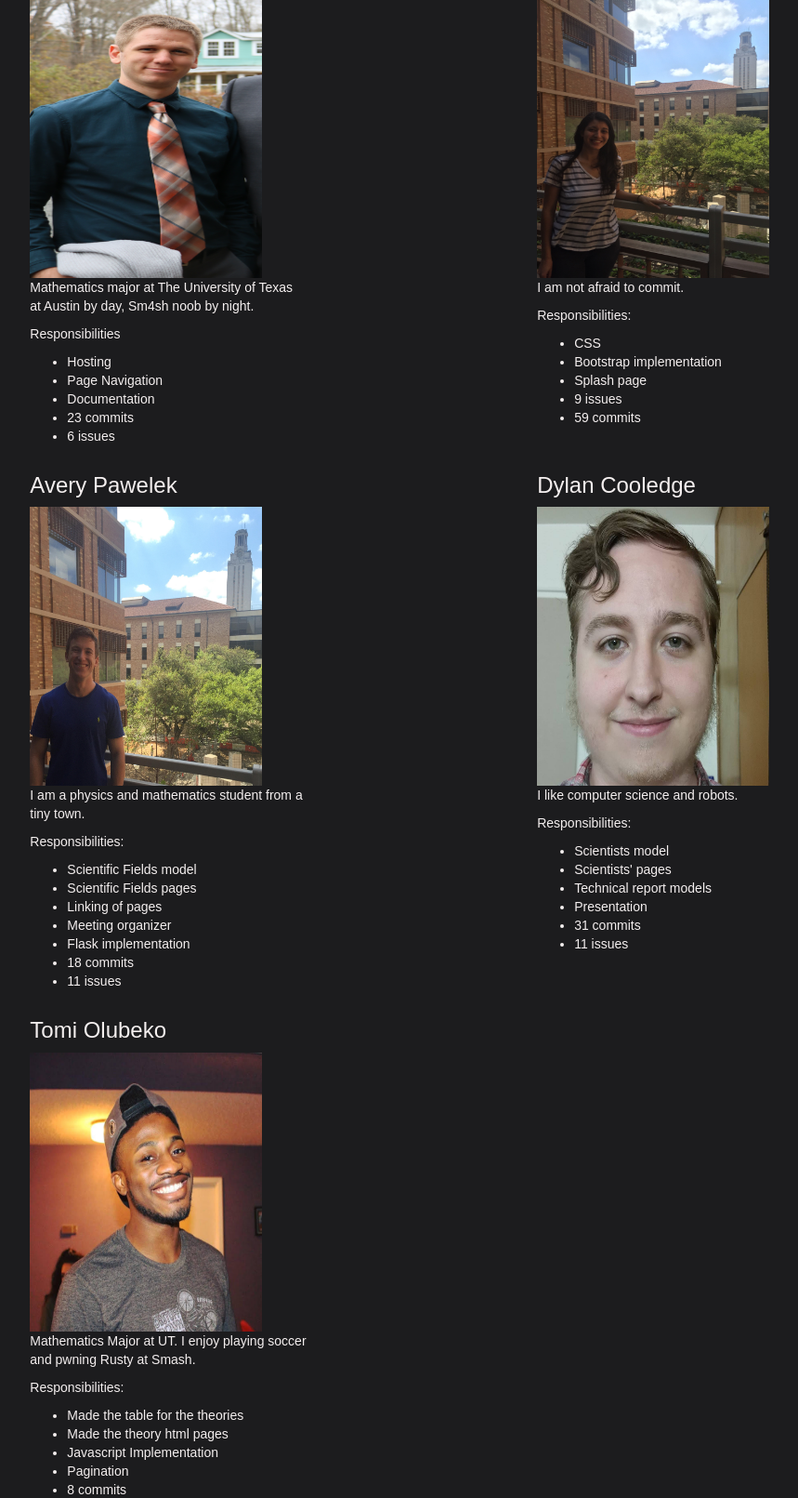
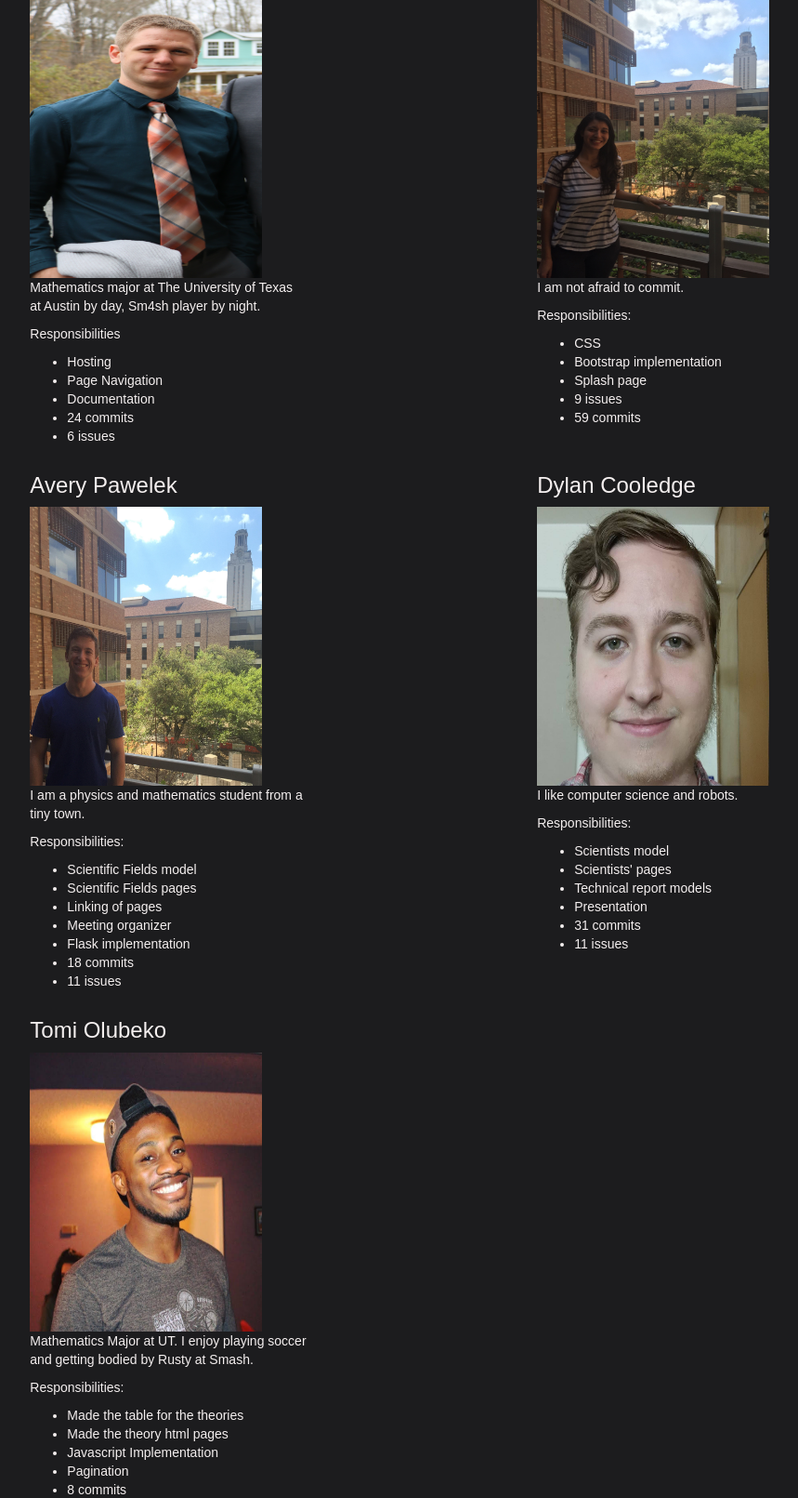
Before and after one commit to TheRusBus/cs329e-idb, a Flask app: page /about in a window 1280 px wide. Shown: the part 167-1778 px from the top of the page at 93% size, without its empty margins (186-1045 px from the left). Run offline with Flask 2, Linux system fonts and the light colour scheme; some libraries are stand-ins or nearby versions.

Commit message:
Update about.html

```diff
--- a/templates/about.html
+++ b/templates/about.html
@@ -38,7 +38,7 @@
 	  <h3> Russell Gates </h3>
 	  <img src="../static/images/Rusty-2-Headshot.jpg" alt="Member1 Photo" class="photo">
 	  <p class="bio">
-	    Mathematics major at The University of Texas at Austin by day, Sm4sh noob by night.
+	    Mathematics major at The University of Texas at Austin by day, Sm4sh player by night.
       </p>
 	  <p class="resp">
 	    Responsibilities
@@ -46,7 +46,7 @@
 		  <li> Hosting </li>
 		  <li> Page Navigation </li>
 		  <li> Documentation </li>
-		  <li> 23 commits </li>
+		  <li> 24 commits </li>
 		  <li> 6 issues </li>
 		</ul>
 	  </p>
@@ -121,7 +121,7 @@
 	  <h3> Tomi Olubeko </h3>
 	  <img src="../static/images/TomiPicture.jpg" alt="Member3 Photo" class="photo">
 	  <p class="bio">
-	    Mathematics Major at UT. I enjoy playing soccer and pwning Rusty at Smash.
+	    Mathematics Major at UT. I enjoy playing soccer and getting bodied by Rusty at Smash.
       </p>
 	  <p class="resp">
 	    Responsibilities:
```
